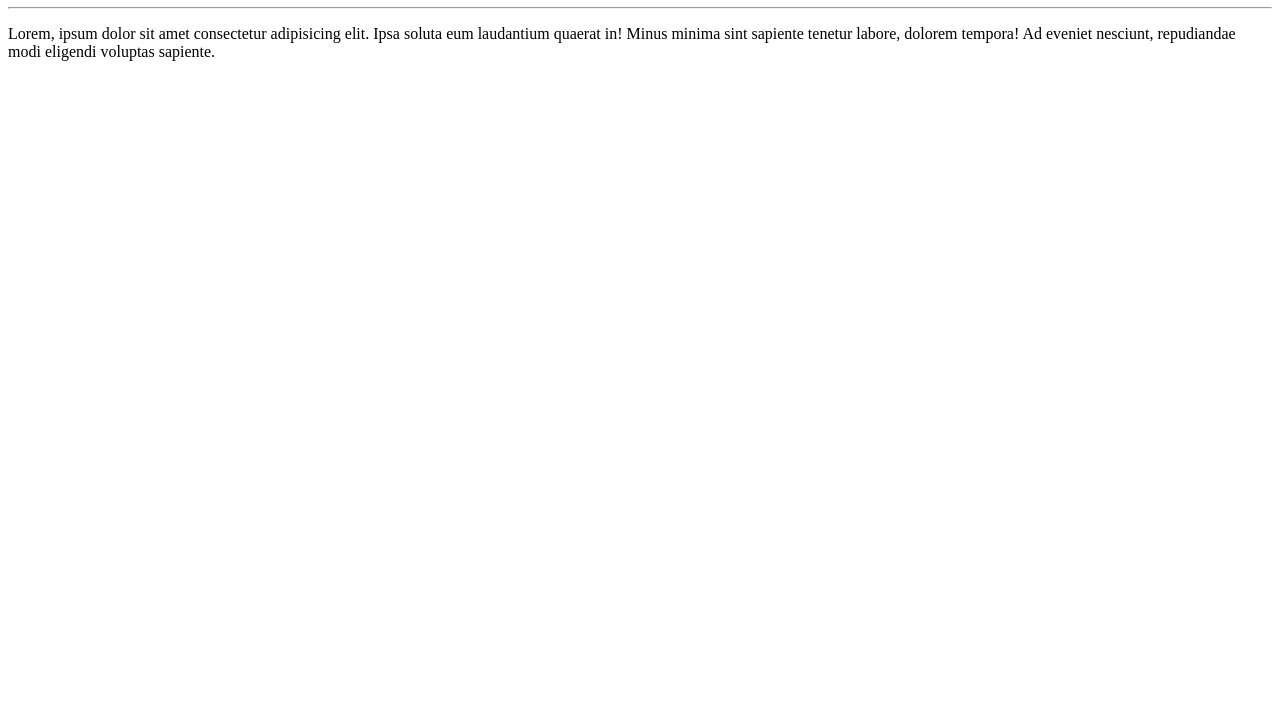
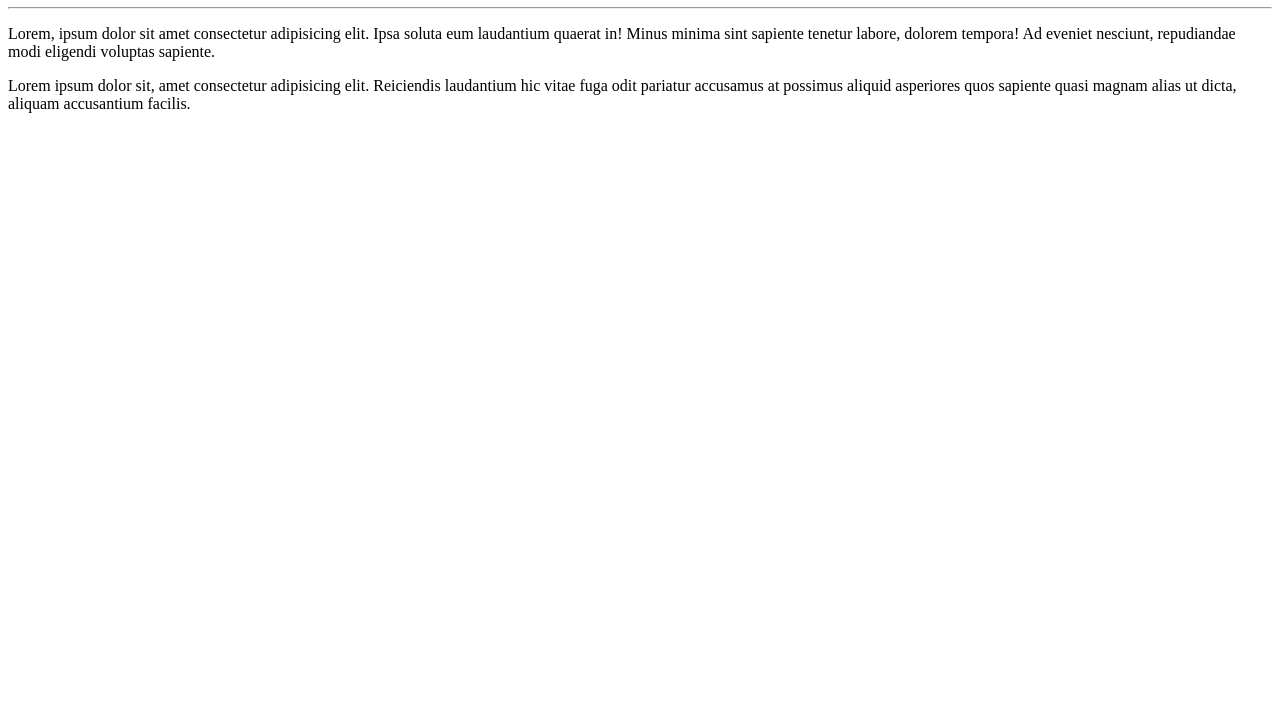
Before and after one commit to GuiTeles/Ola-Mundo, a plain HTML site: page site-exemplo/index.html in a window 1280 px wide. Shown: the part 73-800 px from the top of the page. Drawn offline with Linux system fonts and the light colour scheme.

Commit message:
adicionei um parágrafo

```diff
--- a/site-exemplo/index.html
+++ b/site-exemplo/index.html
@@ -9,5 +9,6 @@
     <h1>Olá, Mundo!</h1>
     <hr>
     <p>Lorem, ipsum dolor sit amet consectetur adipisicing elit. Ipsa soluta eum laudantium quaerat in! Minus minima sint sapiente tenetur labore, dolorem tempora! Ad eveniet nesciunt, repudiandae modi eligendi voluptas sapiente.</p>
+    <p>Lorem ipsum dolor sit, amet consectetur adipisicing elit. Reiciendis laudantium hic vitae fuga odit pariatur accusamus at possimus aliquid asperiores quos sapiente quasi magnam alias ut dicta, aliquam accusantium facilis.</p>
 </body>
 </html>
```
